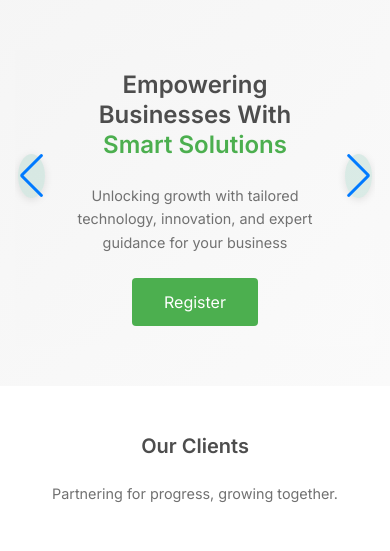
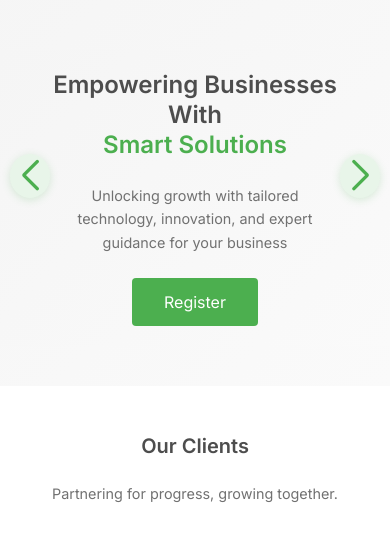
Before and after one commit to manjushapaul/nexcent, a plain HTML site: page index.html in a window 390 px wide. Shown: the part 60-611 px from the top of the page. Drawn offline with nearby package versions, Linux system fonts and the light colour scheme.

Commit message:
Update hero slider: center content vertically and style navigation arrows to match theme
- Center hero section content vertically for better alignment
- Update navigation arrows with light green background (#E8F5E9) and darker green icons (#4CAF4F)
- Make arrows fully responsive across all screen sizes
- Add smooth hover effects and proper shadows
- Update pagination and button colors to match theme

```diff
--- a/index.html
+++ b/index.html
@@ -145,8 +145,8 @@
 
                 <!-- Slide 1 -->
                 <div class="swiper-slide">
-                    <div class="container mx-auto w-full px-10 max-md:text-center ">
-                        <div class="grid grid-cols-1 md:grid-cols-2 gap-8 items-center h-full">
+                    <div class="container mx-auto w-full px-10 max-md:text-center flex items-center h-full">
+                        <div class="grid grid-cols-1 md:grid-cols-2 gap-8 items-center w-full">
                             <!-- Left Content -->
                             <div class="flex flex-col justify-center space-y-6 slide-content">
                                 <h1 class="xl:text-[64px] max-lg:text-[40px] lg:text-6xl font-semibold second-color leading-tight">
@@ -174,8 +174,8 @@
 
                 <!-- Slide 2 -->
                 <div class="swiper-slide">
-                    <div class="container mx-auto w-full px-10 max-md:text-center">
-                        <div class="grid grid-cols-1 md:grid-cols-2 gap-8 items-center h-full">
+                    <div class="container mx-auto w-full px-10 max-md:text-center flex items-center h-full">
+                        <div class="grid grid-cols-1 md:grid-cols-2 gap-8 items-center w-full">
                             <!-- Left Content -->
                             <div class="flex flex-col justify-center space-y-6 slide-content">
                                 <h2 class="xl:text-[64px] max-lg:text-[40px] lg:text-6xl font-semibold second-color leading-tight">
@@ -203,8 +203,8 @@
 
                 <!-- Slide 3 -->
                 <div class="swiper-slide">
-                    <div class="container mx-auto w-full px-10 max-md:text-center">
-                        <div class="grid grid-cols-1 md:grid-cols-2 gap-8 items-center h-full">
+                    <div class="container mx-auto w-full px-10 max-md:text-center flex items-center h-full">
+                        <div class="grid grid-cols-1 md:grid-cols-2 gap-8 items-center w-full">
                             <!-- Left Content -->
                             <div class="flex flex-col justify-center space-y-6 slide-content">
                                  <h2 class="xl:text-[64px] max-lg:text-[40px] lg:text-6xl font-semibold second-color leading-tight">
--- a/script.js
+++ b/script.js
@@ -17,6 +17,17 @@ const swiper = new Swiper('.mySwiper', {
     navigation: {
         nextEl: '.swiper-button-next',
         prevEl: '.swiper-button-prev',
+    },
+
+    // Set navigation arrow color to theme green
+    on: {
+        init: function() {
+            const navButtons = document.querySelectorAll('.swiper-button-prev, .swiper-button-next');
+            navButtons.forEach(btn => {
+                btn.style.setProperty('--swiper-navigation-color', '#4CAF4F');
+                btn.style.color = '#4CAF4F';
+            });
+        }
     },
 
     breakpoints: {
--- a/styles.css
+++ b/styles.css
@@ -205,7 +205,8 @@ body {
     width: 100%;
     height: 600px;
     background: linear-gradient(135deg, #f5f5f5 0%, #fafafa 100%);
-
+    display: flex;
+    align-items: center;
 }
 
 .swiper-slide {
@@ -213,6 +214,14 @@ body {
     align-items: center;
     justify-content: center;
     padding: 40px 20px;
+    height: 100%;
+}
+
+.swiper-slide > div {
+    width: 100%;
+    height: 100%;
+    display: flex;
+    align-items: center;
 }
 
 /* Hero illustration sizing */
@@ -227,8 +236,8 @@ body {
 /* ========== SWIPER NAVIGATION BUTTONS ========== */
 .swiper-button-prev,
 .swiper-button-next {
-    color: #2d9d78;
-    background: rgba(45, 157, 120, 0.15);
+    --swiper-navigation-color: #4CAF4F;
+    background: #E8F5E9 !important;
     width: 50px;
     height: 50px;
     border-radius: 50%;
@@ -236,18 +245,61 @@ body {
     transform: translateY(-50%);
     z-index: 10;
     transition: all 0.3s ease;
-    box-shadow: 0 2px 8px rgba(0, 0, 0, 0.1);
+    box-shadow: 0 2px 8px rgba(76, 175, 79, 0.2);
+    display: flex;
+    align-items: center;
+    justify-content: center;
+    margin-top: 0;
+}
+
+.swiper-button-prev {
+    left: 20px;
+}
+
+.swiper-button-next {
+    right: 20px;
+}
+
+/* Mobile positioning adjustments */
+@media (max-width: 768px) {
+    .swiper-button-prev {
+        left: 10px !important;
+    }
+
+    .swiper-button-next {
+        right: 10px !important;
+    }
 }
 
 .swiper-button-prev:hover,
 .swiper-button-next:hover {
-    background: rgba(45, 157, 120, 0.25);
-    transform: translateY(-50%) scale(1.1);
+    background: #C8E6C9 !important;
+    transform: translateY(-50%) scale(1.05);
+    box-shadow: 0 4px 12px rgba(76, 175, 79, 0.3);
 }
 
 .swiper-button-prev::after,
 .swiper-button-next::after {
-    font-size: 20px;
+    font-size: 30px!important;
+    color: #4CAF4F !important;
+    font-weight: 900;
+    --swiper-navigation-color: #4CAF4F;
+}
+
+.swiper-button-next, .swiper-button-prev{
+    padding: 30px;
+}
+/* Target SVG elements if Swiper uses SVG icons */
+.swiper-button-prev svg,
+.swiper-button-next svg {
+    fill: #4CAF4F !important;
+    stroke: #4CAF4F !important;
+}
+
+.swiper-button-prev path,
+.swiper-button-next path {
+    fill: #4CAF4F !important;
+    stroke: #4CAF4F !important;
 }
 
 /* ========== SWIPER PAGINATION ========== */
@@ -274,23 +326,23 @@ body {
 }
 
 .swiper-pagination-bullet-active {
-    background: #2d9d78;
+    background: #4CAF4F;
     width: 30px;
     border-radius: 6px;
 }
 
 /* ========== BUTTON STYLES ========== */
 .btn-green {
-    background: #2d9d78;
+    background: #4CAF4F;
     color: white;
     display: inline-block;
     transition: all 0.3s ease;
 }
 
 .btn-green:hover {
-    background: #1f7a5b;
+    background: #43A047;
     transform: translateY(-2px);
-    box-shadow: 0 4px 12px rgba(45, 157, 120, 0.3);
+    box-shadow: 0 4px 12px rgba(76, 175, 79, 0.3);
 }
 
 
@@ -348,6 +400,20 @@ body {
         padding: 30px 15px;
     }
 
+    .swiper-button-prev,
+    .swiper-button-next {
+        width: 44px;
+        height: 44px;
+        background: #E8F5E9 !important;
+    }
+
+    .swiper-button-prev::after,
+    .swiper-button-next::after {
+        font-size: 15px;
+        color: #4CAF4F !important;
+        font-weight: 900;
+    }
+
     h1 {
         font-size: 2rem !important;
     }
@@ -375,11 +441,21 @@ body {
     .swiper-button-next {
         width: 40px;
         height: 40px;
+        background: #E8F5E9 !important;
+    }
+    .swiper-button-next, .swiper-button-prev{
+        padding: 20px;
+    }
+    .swiper-button-prev::after,
+    .swiper-button-next::after {
+        font-size: 10px;
+        color: #4CAF4F !important;
+        font-weight: 900;
     }
 
-    .swiper-button-prev::after,
-    .swiper-button-next::after {
-        font-size: 16px;
+    .swiper-button-prev:hover,
+    .swiper-button-next:hover {
+        background: #C8E6C9 !important;
     }
 
     h1 {
@@ -395,7 +471,7 @@ body {
     }
 
     section {
-        padding: 40px 15px;
+        padding: 40px 0;
     }
 }
 
```
